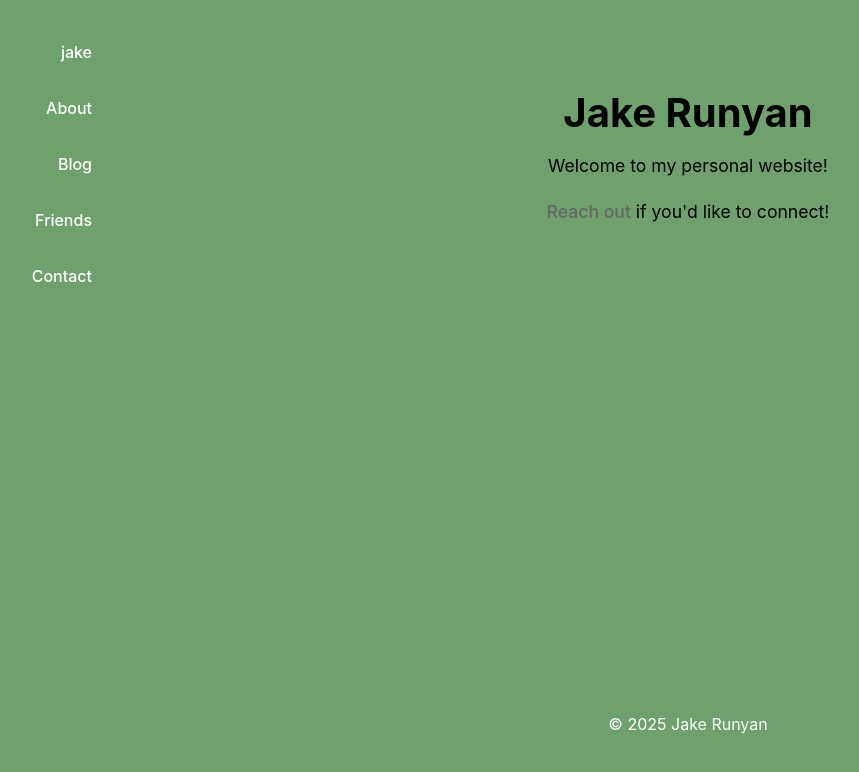
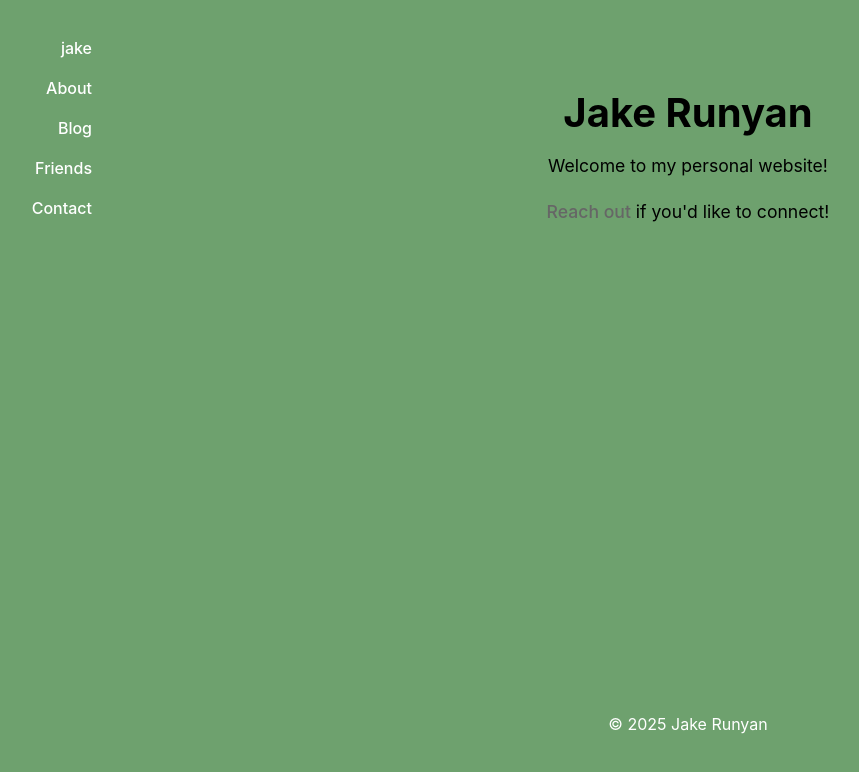
Before and after one commit to runyanjake/website, a React (Vite) app: page / in a window 1280 px wide. Shown: the top 772 px of the page, without its empty margins (12-871 px from the left). Built offline with nearby package versions, Linux system fonts and the light colour scheme.

Commit message:
Fix padding on sidebar

```diff
--- a/src/components/Layout/MainLayout.css
+++ b/src/components/Layout/MainLayout.css
@@ -44,7 +44,7 @@
   display: flex;
   flex-direction: column;
   list-style: none;
-  gap: var(--spacing-md);
+  gap: var(--spacing-sm);
   margin: 0;
   padding: 0;
   text-align: right;
@@ -56,7 +56,7 @@
   font-weight: 500;
   font-size: 1rem;
   display: block;
-  padding: var(--spacing-sm) 0;
+  padding: var(--spacing-xs) 0;
 }
 
 .site-header nav a:hover {
```
